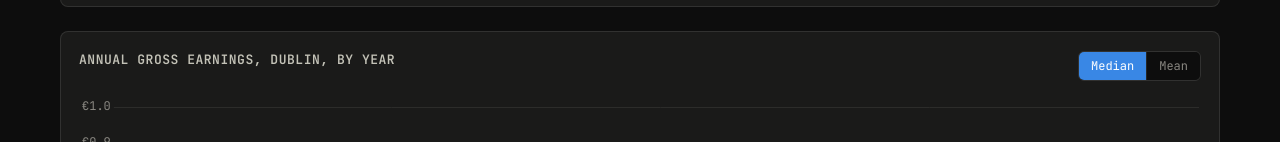
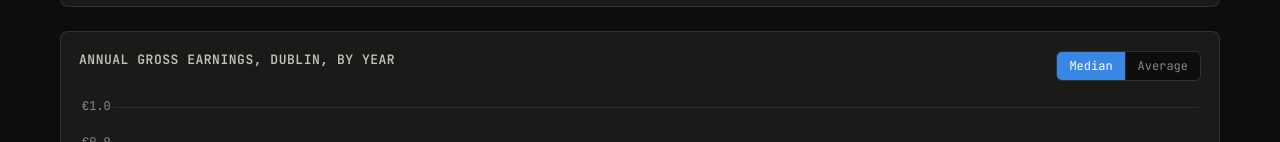
Before and after one commit to stefan-bc/dublin-properties, a website with bundled scripts: page index.html in a window 1280 px wide. Shown: the part 2170-2312 px from the top of the page. Built offline with nearby package versions, Linux system fonts and the light colour scheme; some packages are replaced by stand-ins of ours; no server answers; the database is empty.

Commit message:
Label the earnings toggle 'Average' instead of 'Mean'

```diff
--- a/index.html
+++ b/index.html
@@ -153,7 +153,7 @@
         <h2>Annual gross earnings, Dublin, by year</h2>
         <div class="segmented-control" role="group" aria-label="Earnings statistic">
           <button type="button" id="income-stat-median" class="segmented-option is-active" aria-pressed="true">Median</button>
-          <button type="button" id="income-stat-mean" class="segmented-option" aria-pressed="false">Mean</button>
+          <button type="button" id="income-stat-mean" class="segmented-option" aria-pressed="false">Average</button>
         </div>
       </div>
       <canvas id="chart-income" role="img" aria-label="Line chart of Dublin annual gross earnings by year"></canvas>
```
